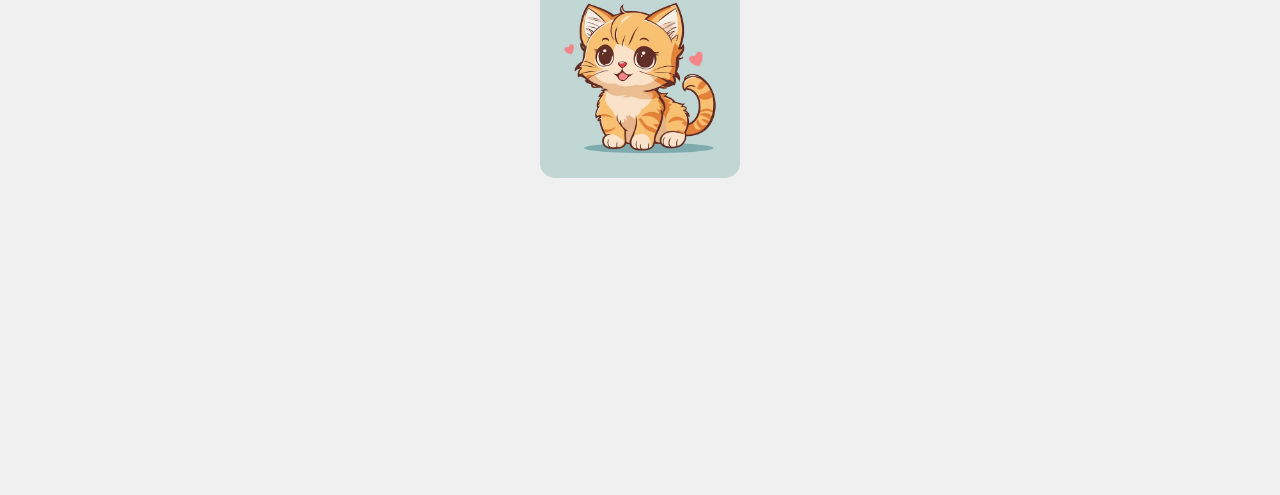
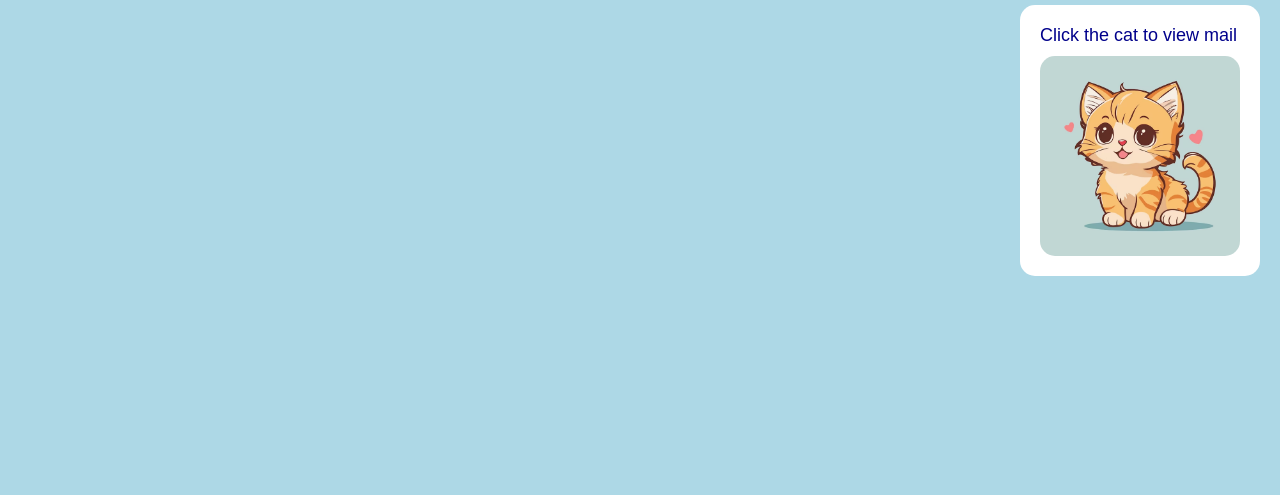
Before and after one commit to PrasenjeetSC/Nilofar-Exam-WIsh, a plain HTML site: page index.html in a window 1280 px wide. Shown: the part 345-840 px from the top of the page. Before the commit the page ends 800 px from the top, so only its background shows below. Drawn offline with Linux system fonts and the light colour scheme.

Commit message:
Update index.html
later

```diff
--- a/index.html
+++ b/index.html
@@ -7,30 +7,77 @@
     <style>
         body {
             display: flex;
+            flex-direction: column;
             justify-content: center;
-            align-items: center;
+            align-items: flex-start;
             height: 100vh;
             margin: 0;
-            background-color: #f0f0f0;
+            background-color: #add8e6; /* Deep blue background */
+            color: #ffffff; /* Default text color to white */
+            font-family: Arial, sans-serif;
+            padding: 20px;
         }
-        .cat-container {
-            text-align: center;
+        .header {
+            color: #00008b; /* Deep blue color for header */
+            font-size: 48px;
+            font-weight: bold;
+            margin-bottom: 20px;
+        }
+        .mailbox {
+            display: flex;
+            justify-content: center;
+            align-items: flex-start;
+            width: 100%;
+        }
+        .mailbox-box {
+            background-color: #ffffff; /* White background for the box */
+            padding: 20px;
+            border-radius: 15px;
+            width: auto;
+            max-width: 300px;
+            margin-left: auto; /* Align box to the right */
+            text-align: left;
+        }
+        .mailbox-text {
+            color: #00008b; /* Deep blue color for text */
+            font-size: 18px;
+            margin-bottom: 10px;
         }
         .cat-image {
             width: 200px;
             height: auto;
             border-radius: 15px;
+            cursor: pointer;
             transition: border-color 0.3s;
+            display: block;
+            margin: 0 auto; /* Center the image within the box */
         }
         .cat-image:hover {
-            border: 3px solid #00008b; /* Darker blue */
+            border: 3px solid #00008b; /* Darker blue border on hover */
+        }
+        @media (max-width: 600px) {
+            .header {
+                font-size: 32px;
+            }
+            .mailbox-box {
+                width: 100%;
+                margin: 0;
+            }
+            .cat-image {
+                width: 150px;
+            }
         }
     </style>
 </head>
 <body>
-    <div class="cat-container">
-        <p>Click Me</p>
-        <img src="cat.avif" alt="Cat" class="cat-image" onclick="navigateToPage2()">
+    <div class="header">
+        Cute Cat's<br>Mailbox
+    </div>
+    <div class="mailbox">
+        <div class="mailbox-box">
+            <div class="mailbox-text">Click the cat to view mail</div>
+            <img src="cat.avif" alt="Cat" class="cat-image" onclick="navigateToPage2()">
+        </div>
     </div>
     <script>
         function navigateToPage2() {
```
